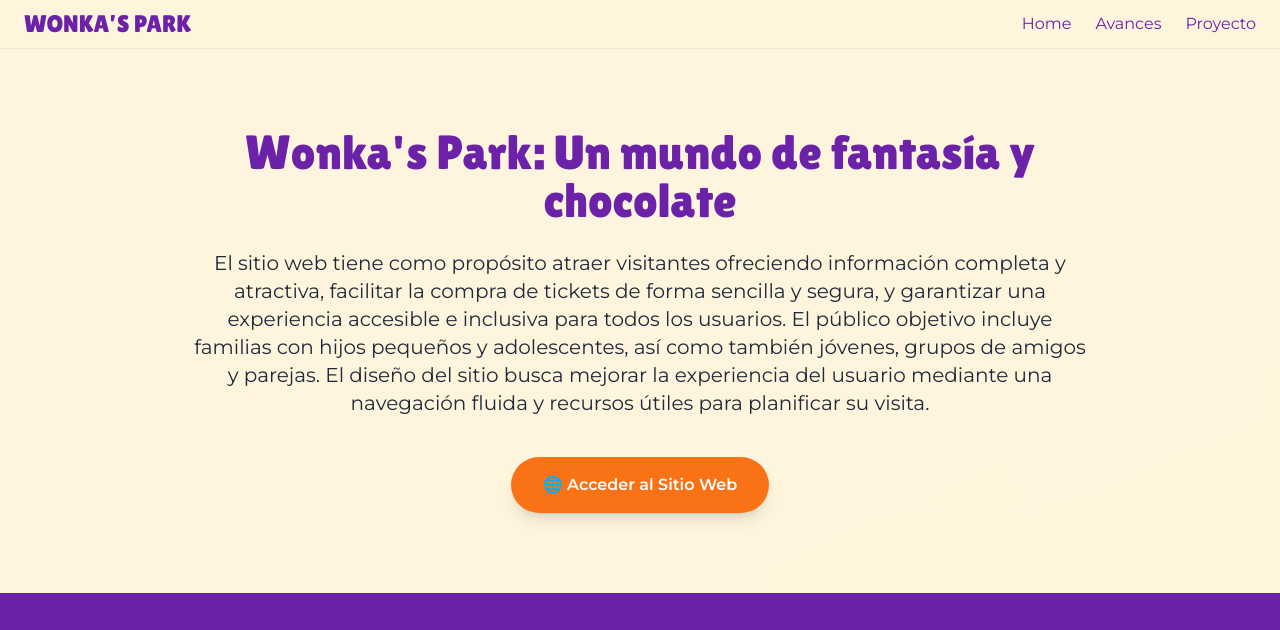
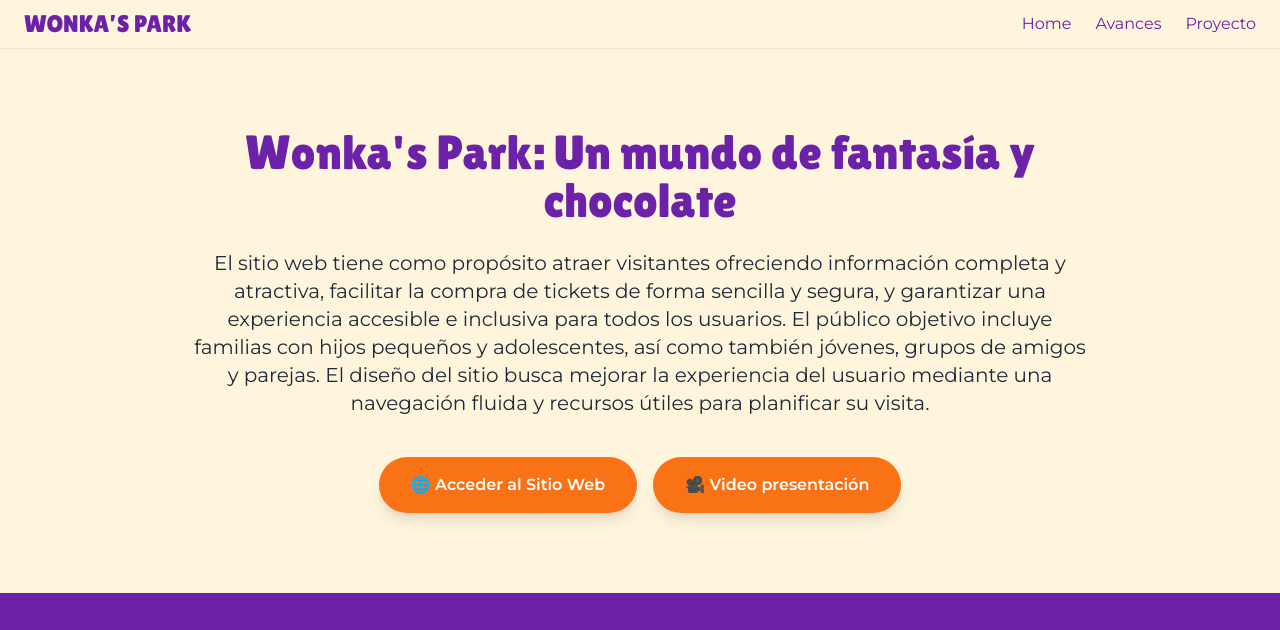
Before and after one commit to ElizabethCorrea13/tpGrupal, a website: page proyecto.html in a window 1280 px wide. Shown: the top 630 px of the page. Drawn offline with nearby package versions, Linux system fonts and the light colour scheme.

Commit message:
agrego enlace a video

```diff
--- a/proyecto.html
+++ b/proyecto.html
@@ -58,6 +58,7 @@
       El sitio web tiene como propósito atraer visitantes ofreciendo información completa y atractiva, facilitar la compra de tickets de forma sencilla y segura, y garantizar una experiencia accesible e inclusiva para todos los usuarios. El público objetivo incluye familias con hijos pequeños y adolescentes, así como también jóvenes, grupos de amigos y parejas. El diseño del sitio busca mejorar la experiencia del usuario mediante una navegación fluida y recursos útiles para planificar su visita.
     </p>
 
+    <div class="flex flex-col sm:flex-row gap-4 justify-center">
       <a
         href="https://wonkaspark.netlify.app/"
         target="_blank"
@@ -66,6 +67,17 @@
       >
         🌐 Acceder al Sitio Web
       </a>
+
+      <a
+        href="https://www.youtube.com/watch?v=aE5ymeP0BKo"
+        target="_blank"
+        rel="noopener noreferrer"
+        class="inline-block bg-[#F97316] hover:bg-[#ea7517] text-white font-semibold px-8 py-4 rounded-full shadow-lg transition"
+      >
+        🎥 Video presentación
+      </a>
+    </div>
+
   </div>
 </section>
 
```
Lines whose indentation alone changed are shown as unchanged.
